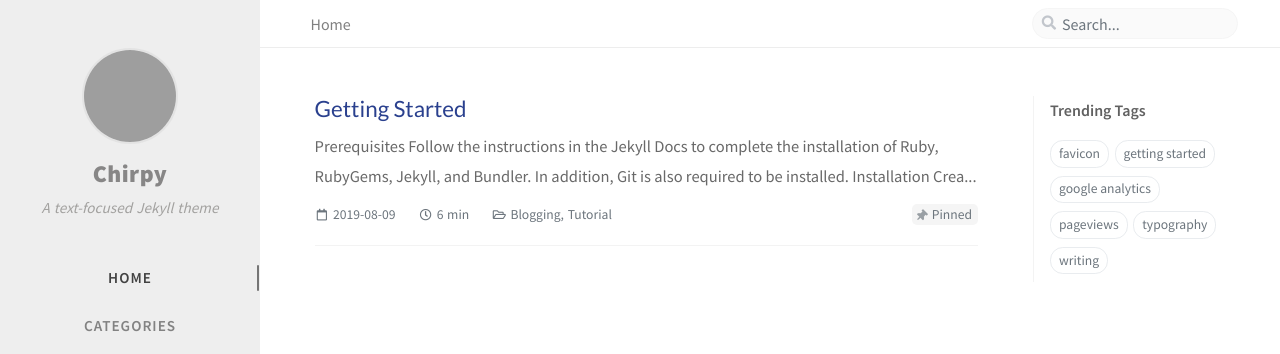
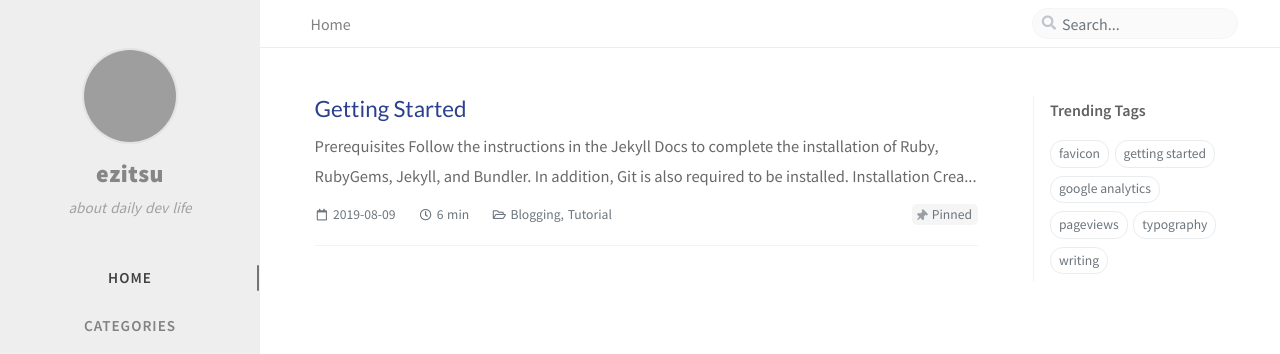
Before and after one commit to ezitsu/ezitsu.github.io, a Jekyll site: the page built from index.html, in a window 1280 px wide. Shown: the top 354 px of the page. Built offline with Jekyll 4.4.1, drawn with Linux system fonts in a browser that asks for light colours; nearby versions of some CDN libraries; comment, search, counter and statistics services are not loaded; grey boxes are pictures that could not be loaded.

Commit message:
[UPDATE] enable theme

```diff
--- a/_config.yml
+++ b/_config.yml
@@ -21,9 +21,9 @@ timezone: Asia/Shanghai
 # jekyll-seo-tag settings › https://github.com/jekyll/jekyll-seo-tag/blob/master/docs/usage.md
 # ↓ --------------------------
 
-title: Chirpy                          # the main title
+title: ezitsu                          # the main title
 
-tagline: A text-focused Jekyll theme   # it will display as the sub-title
+tagline: about daily dev life   # it will display as the sub-title
 
 description: >-                        # used by seo meta and the atom feed
   A minimal, responsive, and powerful Jekyll theme for presenting professional writing.
```
Also changed, not shown: Gemfile.lock (added).
